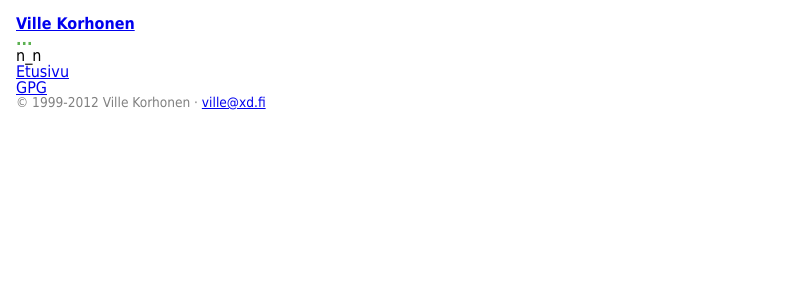
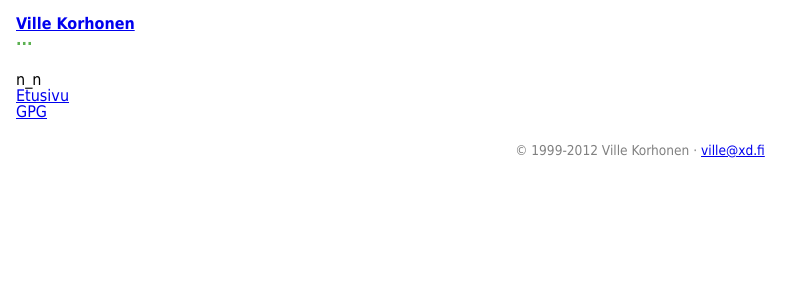
Before and after one commit to annavonzansen/ypcs.github.com, a Jekyll site: the page built from index.html, in a window 1280 px wide. Shown: the top 300 px of the page, without its empty margins (0-812 px from the left). Built offline with Jekyll 4.4.1, drawn with Linux system fonts in a browser that asks for light colours; Markdown is read by kramdown in place of the engine named in the settings.

Commit message:
Updated styles, added margin for header/footer

```diff
--- a/media/css/style.css
+++ b/media/css/style.css
@@ -19,3 +19,10 @@ h6 {
 #page {
   padding: 1em;
 }
+header {
+  margin-bottom: 1.5em;
+}
+footer {
+  margin-top: 1.5em;
+  text-align: center;
+}
```
Also changed, not shown: media/css/style.less (+13 -0 lines).
